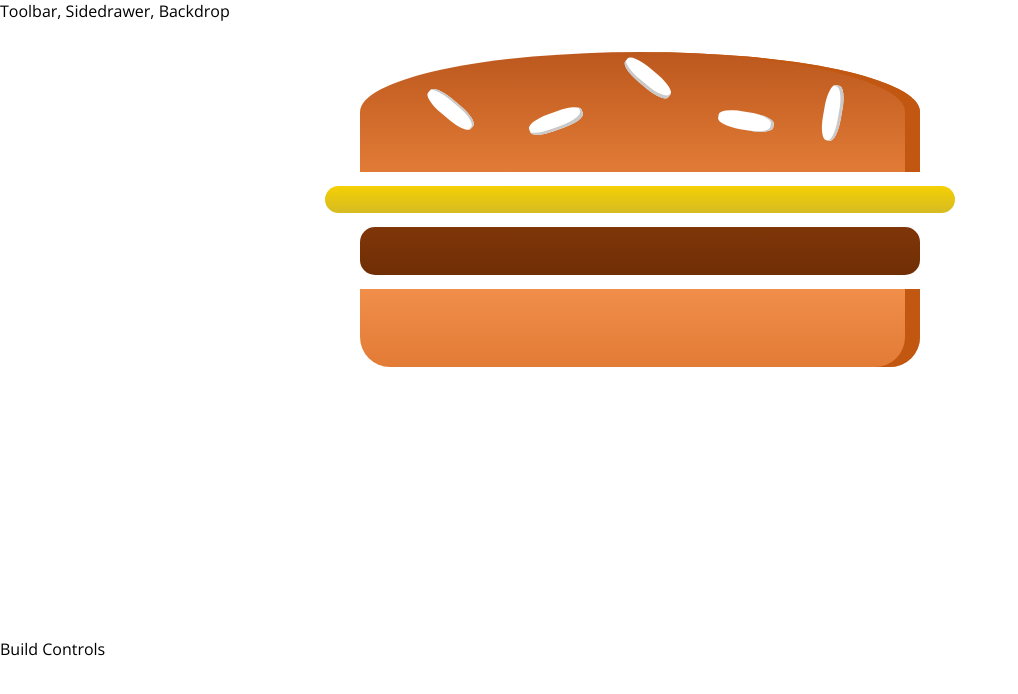
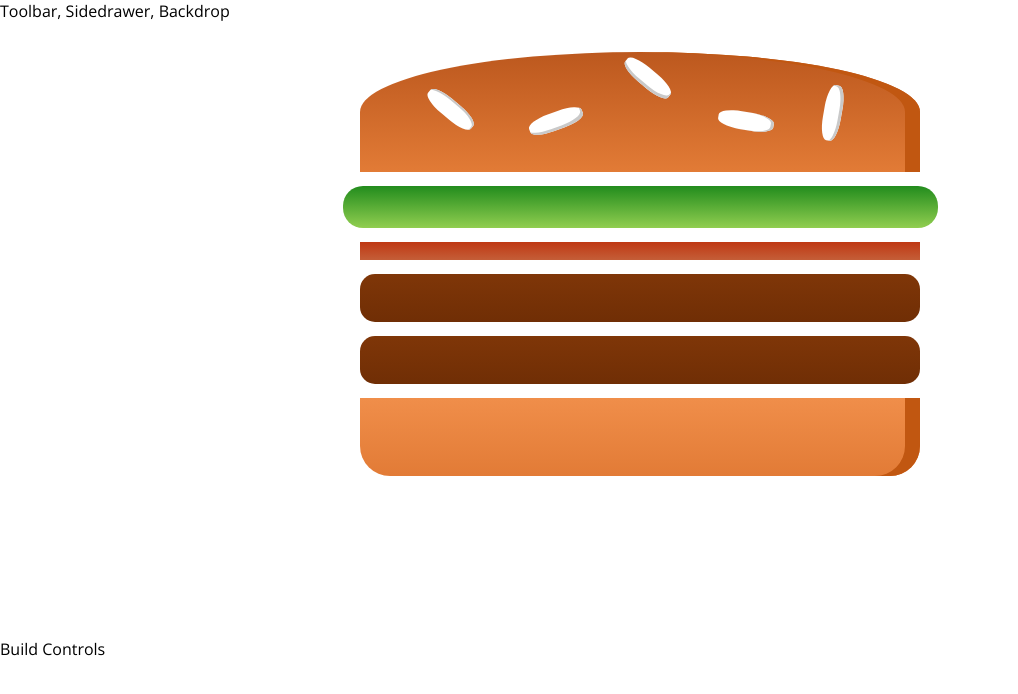
Before and after one commit to mihai-robu/burger-builder, a React (Create React App) app: page / in a window 1280 px wide. Shown: the top 694 px of the page, without its empty margins (0-1018 px from the left). Built offline with nearby package versions, Linux system fonts and the light colour scheme.

Commit message:
Lesson 8.129 dynamic burger ingredients

```diff
--- a/src/components/Burger/Burger.js
+++ b/src/components/Burger/Burger.js
@@ -3,11 +3,18 @@
 import classes from './Burger.module.css';
 
 const burger = (props) => {
+
+    const transformedIngredients = Object.keys(props.ingredients)
+        .map((igKey) => {
+            return [...Array(props.ingredients[igKey])].map((_, i) => {
+                return <BurgerIngredient key={igKey + i} type={igKey} />;
+            });
+        });
+
     return (
         <div className={classes.Burger}>
             <BurgerIngredient type='bread-top' />
-            <BurgerIngredient type='cheese' />
-            <BurgerIngredient type='meat' />
+            {transformedIngredients}
             <BurgerIngredient type='bread-bottom' />
         </div>
     );
--- a/src/containers/BurgerBuilder/BurgerBuilder.js
+++ b/src/containers/BurgerBuilder/BurgerBuilder.js
@@ -4,10 +4,19 @@
 
 class BurgerBuilder extends Component {
 
+    state = {
+        ingredients: {
+            salad: 1,
+            bacon: 1,
+            chesse: 2,
+            meat: 2,
+        },
+    };
+
     render() {
         return (
             <Aux>
-                <Burger />
+                <Burger ingredients={this.state.ingredients}/>
                 <div>Build Controls</div>
             </Aux>
         );
```
